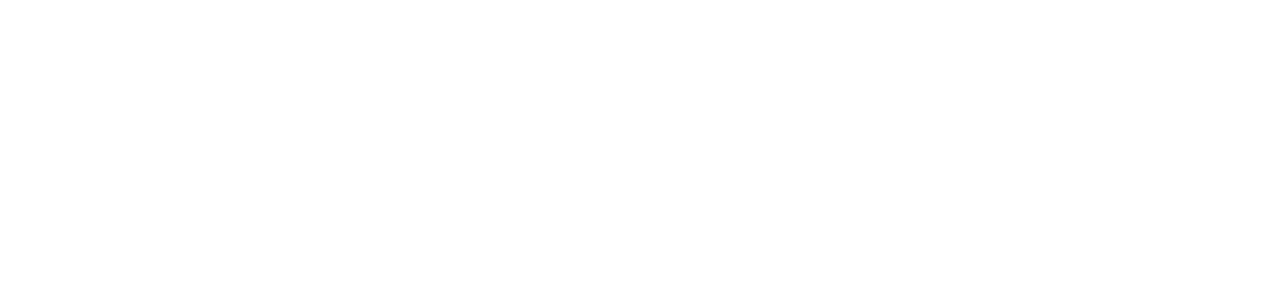
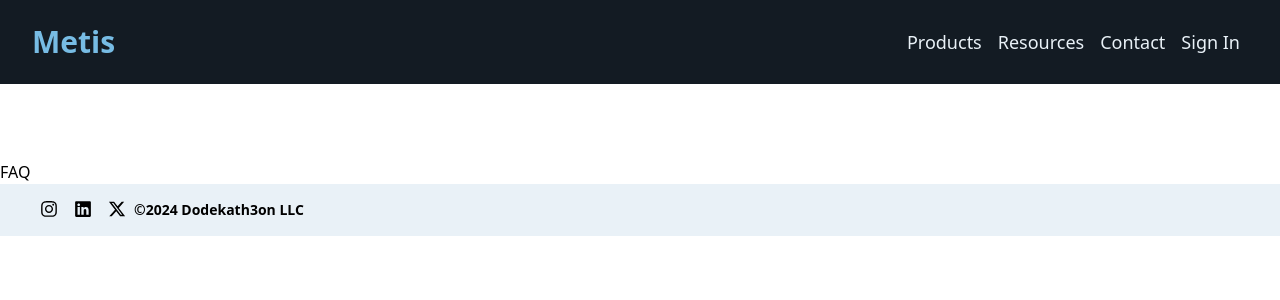
Before and after one commit to Dodekath3on/metis, a React (Vite) app: page /faq in a window 1280 px wide. Before the commit this address had no page. Shown: the top 300 px of the page. Built offline with nearby package versions, Linux system fonts and the light colour scheme.

Commit message:
added faq page

```diff
--- a/src/App.jsx
+++ b/src/App.jsx
@@ -4,6 +4,7 @@
 import Layout from './pages/Layout'
 import Home from './pages/general/Home'
 import Contact from './pages/general/Contact'
+import FAQ from './pages/general/FAQ'
 import Resources from './pages/general/Resources'
 import Products from './pages/general/Products'
 import SignIn from './pages/general/SignIn'
@@ -21,6 +22,7 @@
         <Route path='/' element={ <Layout /> }>
           <Route index element={ <Home /> }/>
           <Route path='/contact' element={ <Contact /> }/>
+          <Route path='/faq' element={ <FAQ /> }/>
           <Route path='/resources' element={ <Resources /> }/>
           <Route path='/products' element={ <Products /> }/>
           <Route path='/sign_in' element={ <SignIn /> }/>
--- a/src/components/navigation/NavDesktop.jsx
+++ b/src/components/navigation/NavDesktop.jsx
@@ -9,8 +9,7 @@
         { navConsts.map( nav => {
           return (
             <li>
-              {/* TODO: Add hover to secondary color */}
-              <Link to={ nav.href } className='px-2 text-lg text-secondary'>{ nav.name }</Link>
+              <Link to={ nav.href } className='px-2 text-lg text-secondary hover:text-accent'>{ nav.name }</Link>
             </li>
         )})}
       </ul>
--- a/src/pages/general/Contact.jsx
+++ b/src/pages/general/Contact.jsx
@@ -1,4 +1,6 @@
 import React from 'react'
+import { Link } from 'react-router-dom'
+
 import ContactForm from '../../components/forms/ContactForm'
 
 function Contact() {
@@ -8,7 +10,7 @@
       <section className='w-full px-4 pb-[97%]'>
         <h2 className='text-4xl text-secondary pb-2'>Have questions?</h2>
         <p className='text-md text-secondary py-2'>Fill out your information and someone from our team will get back to you as soon as we can.</p>
-        <p className='text-md text-secondary py-2'>Check out our <a className='underline' href='#'>FAQ</a> page to see some already answered questions.</p>
+        <p className='text-md text-secondary py-2'>Check out our <Link to={ '/faq' } className='underline'>FAQ</Link> page to see some already answered questions.</p>
       </section>
       <section className='px-8'>
         {/* TODO: Update Contact Form */}
--- /dev/null
+++ b/src/pages/general/FAQ.jsx
@@ -0,0 +1,9 @@
+import React from 'react'
+
+function FAQ() {
+  return (
+    <div className='pt-40'>FAQ</div>
+  )
+}
+
+export default FAQ
```
